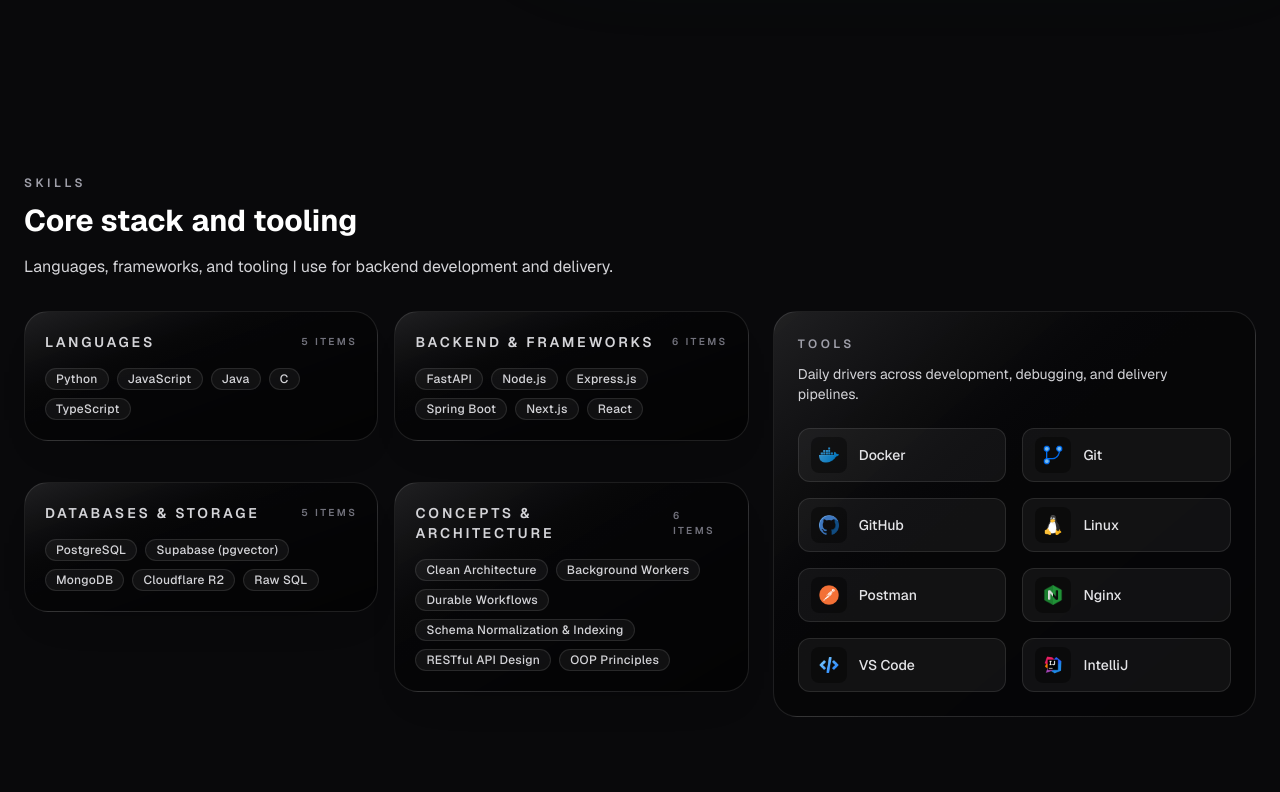
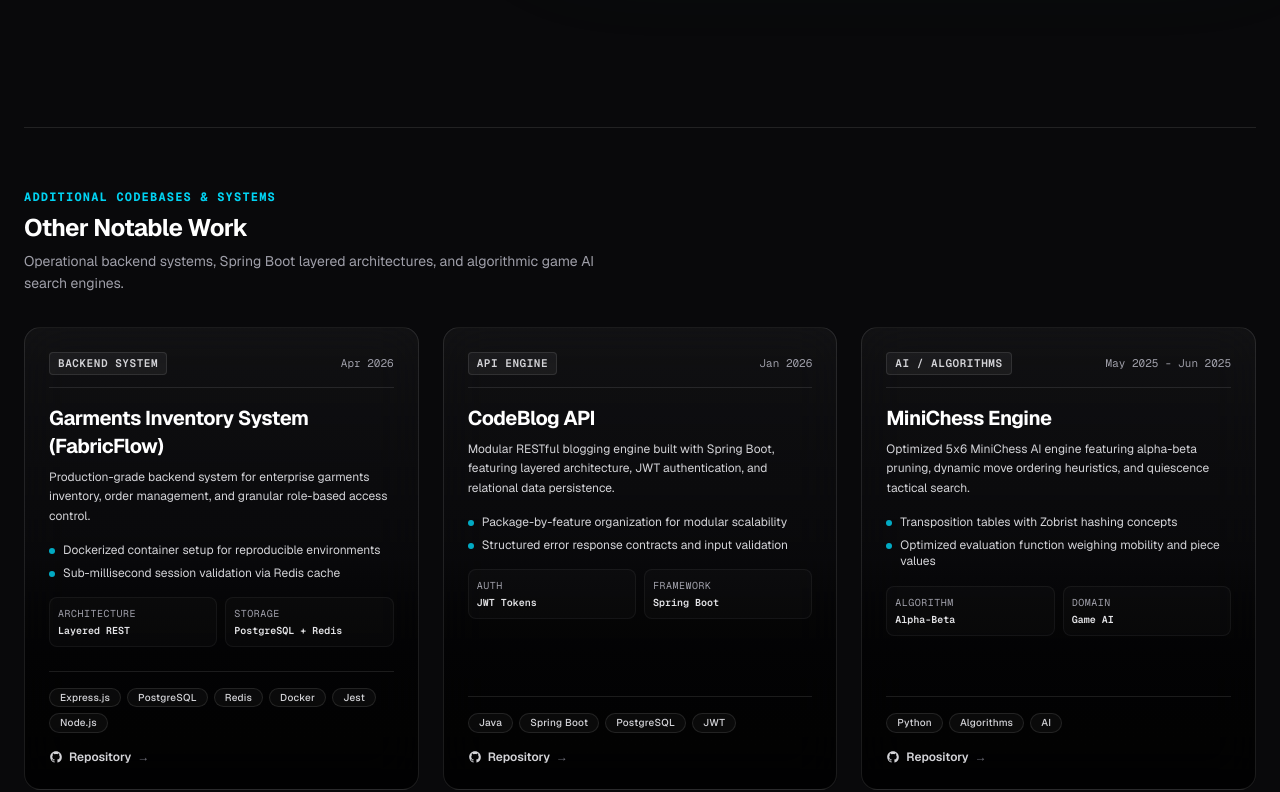
Before and after one commit to jarifulovi/jr-portfolio, a Next.js app: page / in a window 1280 px wide. Shown: the part 5828-6620 px from the top of the page. Built offline with nearby package versions, Linux system fonts and the light colour scheme.

Commit message:
feat: add SecondaryProjectCard component and integrate secondary projects grid into ProjectsSection

```diff
--- a/src/components/sections/ProjectsSection.tsx
+++ b/src/components/sections/ProjectsSection.tsx
@@ -1,8 +1,10 @@
 "use client";
 
 import React from "react";
+import { motion } from "framer-motion";
 import { Section } from "./Section";
 import { FeaturedProjectSpotlight } from "./FeaturedProjectSpotlight";
+import { SecondaryProjectCard } from "./SecondaryProjectCard";
 import { ApexFlowStepTimelineWidget, InboxThreadExtractionWidget } from "./ProjectShowcaseWidgets";
 
 interface Project {
@@ -51,6 +53,7 @@
 export default function ProjectsSection({ projects }: { projects: Project[] }) {
   const apexFlow = projects.find((p) => p.title.toLowerCase().includes("apexflow")) || projects[0];
   const inboxOrchestrator = projects.find((p) => p.title.toLowerCase().includes("inboxorchestrator")) || projects[1];
+  const otherProjects = projects.filter((p) => !p.featured);
 
   return (
     <div className="mx-auto max-w-7xl px-6">
@@ -90,6 +93,48 @@
             />
           )}
         </div>
+
+        {/* Other Notable Work Section */}
+        {otherProjects.length > 0 && (
+          <div className="mt-16 border-t border-white/10 pt-14">
+            <div className="mb-8 flex flex-col md:flex-row md:items-end justify-between gap-4">
+              <div>
+                <span className="font-mono text-xs font-bold uppercase tracking-widest text-cyan-400">
+                  ADDITIONAL CODEBASES & SYSTEMS
+                </span>
+                <h3 className="mt-1 text-2xl font-bold tracking-tight text-white">
+                  Other Notable Work
+                </h3>
+                <p className="mt-1.5 text-xs sm:text-sm text-zinc-400 max-w-xl leading-relaxed">
+                  Operational backend systems, Spring Boot layered architectures, and algorithmic game AI search engines.
+                </p>
+              </div>
+            </div>
+
+            <motion.div
+              initial={{ opacity: 0, y: 20 }}
+              whileInView={{ opacity: 1, y: 0 }}
+              viewport={{ once: true, amount: 0.15 }}
+              transition={{ duration: 0.5 }}
+              className="grid gap-6 md:grid-cols-2 lg:grid-cols-3"
+            >
+              {otherProjects.map((project) => (
+                <SecondaryProjectCard
+                  key={project.title}
+                  title={project.title}
+                  description={project.description}
+                  highlights={project.highlights}
+                  metrics={project.metrics}
+                  stack={project.stack}
+                  repoUrl={project.repoUrl}
+                  liveUrl={project.liveUrl}
+                  status={project.status}
+                  period={project.period}
+                />
+              ))}
+            </motion.div>
+          </div>
+        )}
       </Section>
     </div>
   );
--- /dev/null
+++ b/src/components/sections/SecondaryProjectCard.tsx
@@ -0,0 +1,127 @@
+"use client";
+
+import React from "react";
+import { Badge } from "../ui/Badge";
+
+interface SecondaryProjectProps {
+  title: string;
+  description: string;
+  highlights?: string[];
+  metrics?: { label: string; value: string }[];
+  stack: string[];
+  repoUrl?: string;
+  liveUrl?: string;
+  status?: string;
+  period?: string;
+}
+
+export const SecondaryProjectCard: React.FC<SecondaryProjectProps> = ({
+  title,
+  description,
+  highlights = [],
+  metrics = [],
+  stack,
+  repoUrl,
+  liveUrl,
+  status,
+  period,
+}) => {
+  return (
+    <article className="group flex h-full flex-col justify-between rounded-2xl border border-white/10 bg-gradient-to-b from-white/[0.04] via-zinc-950/60 to-black/80 p-6 backdrop-blur-xl transition-all duration-300 hover:-translate-y-1 hover:border-white/25 hover:shadow-[0_15px_35px_-15px_rgba(0,0,0,0.5)]">
+      <div>
+        {/* Top Header Row: Status and Period */}
+        <div className="flex items-center justify-between border-b border-white/10 pb-3 font-mono text-[11px]">
+          <span className="rounded bg-white/5 border border-white/10 px-2 py-0.5 font-semibold uppercase tracking-wider text-zinc-300">
+            {status || "Operational System"}
+          </span>
+          {period && <span className="text-zinc-400">{period}</span>}
+        </div>
+
+        {/* Project Title */}
+        <h4 className="mt-4 text-lg sm:text-xl font-bold tracking-tight text-white transition-colors duration-200 group-hover:text-cyan-300">
+          {title}
+        </h4>
+
+        {/* Description */}
+        <p className="mt-2 text-xs leading-relaxed text-zinc-300">
+          {description}
+        </p>
+
+        {/* Key Highlights / Metrics */}
+        {highlights.length > 0 && (
+          <ul className="mt-4 space-y-1.5 text-xs text-zinc-300">
+            {highlights.slice(0, 2).map((item) => (
+              <li key={item} className="flex items-start gap-2">
+                <span className="mt-1.5 h-1.5 w-1.5 shrink-0 rounded-full bg-cyan-400/80" />
+                <span className="leading-snug">{item}</span>
+              </li>
+            ))}
+          </ul>
+        )}
+
+        {/* Compact Metrics Chips */}
+        {metrics.length > 0 && (
+          <div className="mt-4 grid grid-cols-2 gap-2 font-mono text-[10px]">
+            {metrics.map((m) => (
+              <div
+                key={m.label}
+                className="rounded-lg border border-white/5 bg-white/[0.02] p-2"
+              >
+                <span className="text-zinc-400 uppercase tracking-wider block">{m.label}</span>
+                <span className="font-semibold text-zinc-200 block truncate mt-0.5">{m.value}</span>
+              </div>
+            ))}
+          </div>
+        )}
+      </div>
+
+      {/* Footer: Tech Stack & Action Links */}
+      <div className="mt-6 border-t border-white/10 pt-4">
+        <div className="flex flex-wrap gap-1.5 mb-4">
+          {stack.map((item) => (
+            <Badge
+              key={item}
+              label={item}
+              variant="default"
+              className="bg-white/[0.03] border-white/10 text-[10px] text-zinc-300 hover:border-white/20"
+            />
+          ))}
+        </div>
+
+        <div className="flex items-center gap-3">
+          {repoUrl && (
+            <a
+              href={repoUrl}
+              target="_blank"
+              rel="noreferrer"
+              className="inline-flex items-center gap-1.5 text-xs font-semibold text-zinc-300 transition-colors hover:text-white group/link"
+            >
+              <svg className="h-3.5 w-3.5 fill-current" viewBox="0 0 24 24">
+                <path
+                  fillRule="evenodd"
+                  clipRule="evenodd"
+                  d="M12 2C6.477 2 2 6.484 2 12.017c0 4.425 2.865 8.18 6.839 9.504.5.092.682-.217.682-.483 0-.237-.008-.868-.013-1.703-2.782.605-3.369-1.343-3.369-1.343-.454-1.158-1.11-1.466-1.11-1.466-.908-.62.069-.608.069-.608 1.003.07 1.53 1.032 1.53 1.032.892 1.53 2.341 1.088 2.91.832.092-.647.35-1.088.636-1.338-2.22-.253-4.555-1.113-4.555-4.951 0-1.093.39-1.988 1.029-2.688-.103-.253-.446-1.272.098-2.65 0 0 .84-.27 2.75 1.026A9.564 9.564 0 0112 6.844c.85.004 1.705.115 2.504.337 1.909-1.296 2.747-1.027 2.747-1.027.546 1.379.202 2.398.1 2.651.64.7 1.028 1.595 1.028 2.688 0 3.848-2.339 4.695-4.566 4.943.359.309.678.92.678 1.855 0 1.338-.012 2.419-.012 2.747 0 .268.18.58.688.482A10.019 10.019 0 0022 12.017C22 6.484 17.522 2 12 2z"
+                />
+              </svg>
+              <span>Repository</span>
+              <span className="text-zinc-500 transition-transform duration-200 group-hover/link:translate-x-0.5">
+                →
+              </span>
+            </a>
+          )}
+          {liveUrl && (
+            <a
+              href={liveUrl}
+              target="_blank"
+              rel="noreferrer"
+              className="inline-flex items-center gap-1 text-xs font-semibold text-cyan-400 hover:text-cyan-300"
+            >
+              <span>Live</span>
+              <span>↗</span>
+            </a>
+          )}
+        </div>
+      </div>
+    </article>
+  );
+};
```
